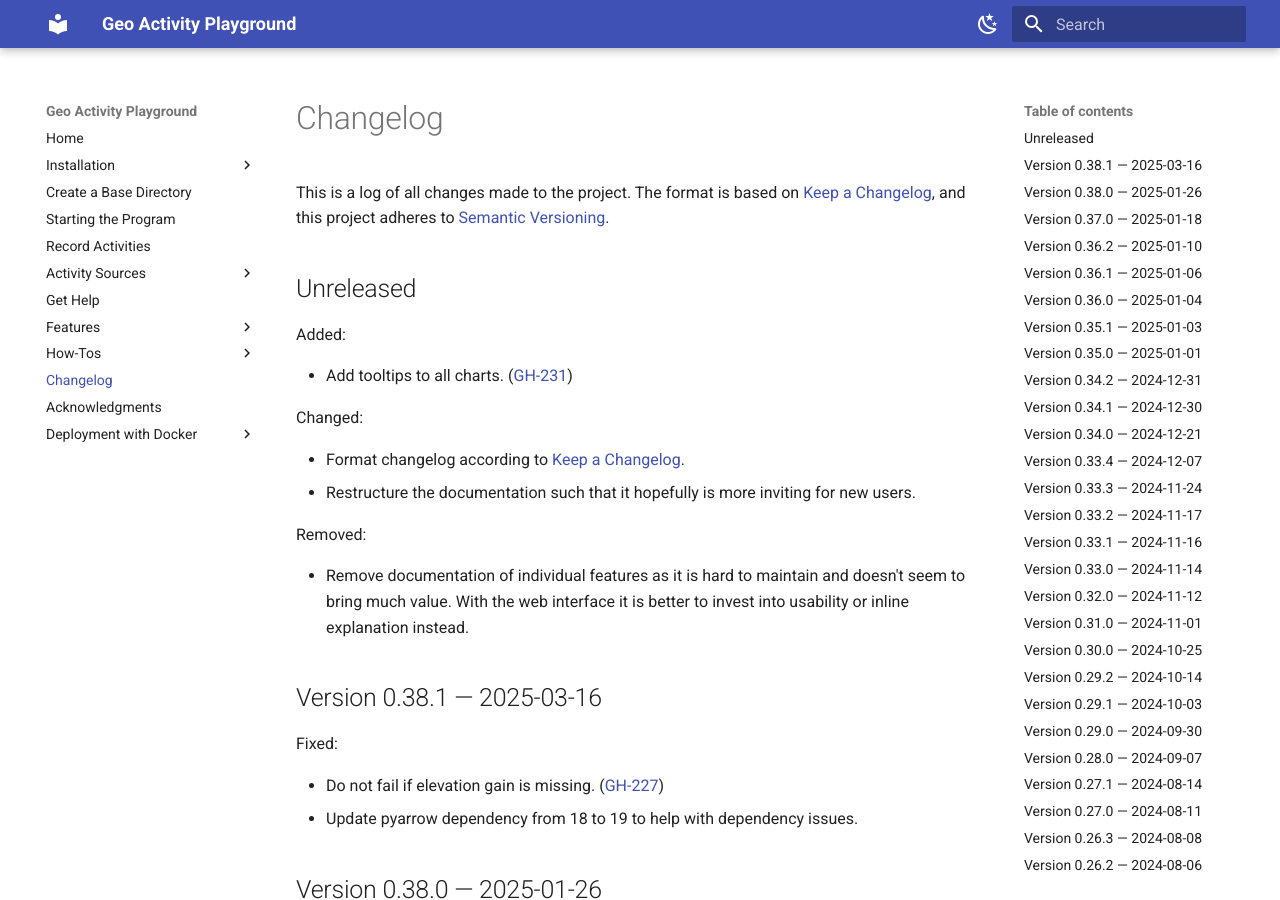
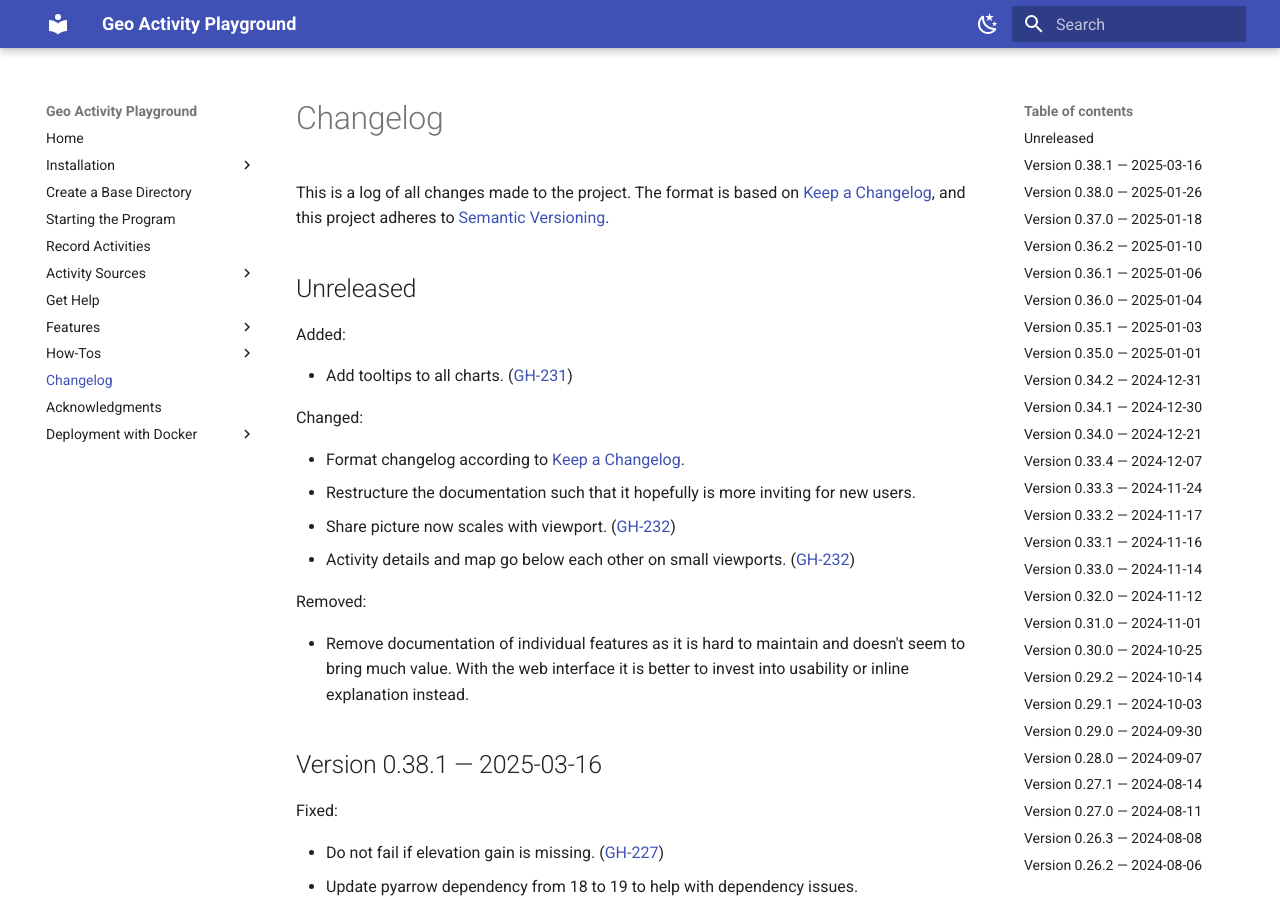
Before and after one commit to martin-ueding/geo-activity-playground, an MkDocs documentation site: the page built from docs/changelog.md, in a window 1280 px wide and 900 px high. Built offline with MkDocs 1.6.1 and Material for MkDocs 9.7.7, drawn with Linux system fonts in a browser that asks for light colours.

Commit message:
GH-232: Changelog entry

```diff
--- a/docs/changelog.md
+++ b/docs/changelog.md
@@ -28,6 +28,8 @@ Changed:
 
 - Format changelog according to [Keep a Changelog](https://keepachangelog.com/en/1.1.0/).
 - Restructure the documentation such that it hopefully is more inviting for new users.
+- Share picture now scales with viewport. ([GH-232](https://github.com/martin-ueding/geo-activity-playground/issues/232))
+- Activity details and map go below each other on small viewports. ([GH-232](https://github.com/martin-ueding/geo-activity-playground/issues/232))
 
 Removed:
 
```
